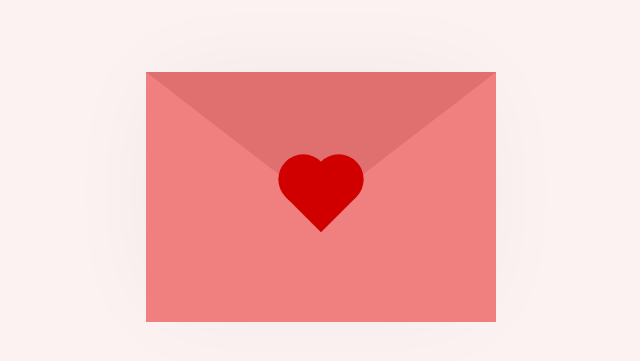
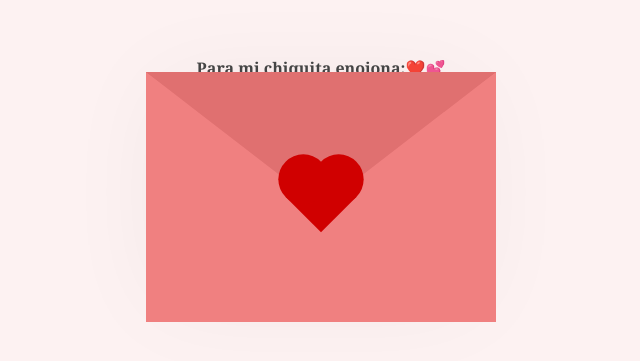
Before and after one commit to CarlosV-28/carta, a plain HTML site: page index.html in a window 1280 px wide. Shown: the part 203-564 px from the top of the page, without its empty margins (319-959 px from the left). Drawn offline with Linux system fonts and the light colour scheme.

Commit message:
Update index.html

```diff
--- a/index.html
+++ b/index.html
@@ -11,7 +11,7 @@
         <div class="envelope">
             <div class="card">
                 <div class="text">
-                    <strong style="display: block; margin-bottom: 10px;">Para ti:</strong>
+                    <strong style="display: block; margin-bottom: 10px;">Para mi chiquita enojona:❤️💕❤️</strong>
                     <p style="margin: 0; line-height: 1.4;">
                         Sé que no es mucho, pero lo hice pensando en ti. Quiero que recuerdes que <strong>amo todo de ti</strong>: cómo sonríes, te enojas, cómo me quieres y hasta cuando te pones triste... todo.
                     </p>
```
